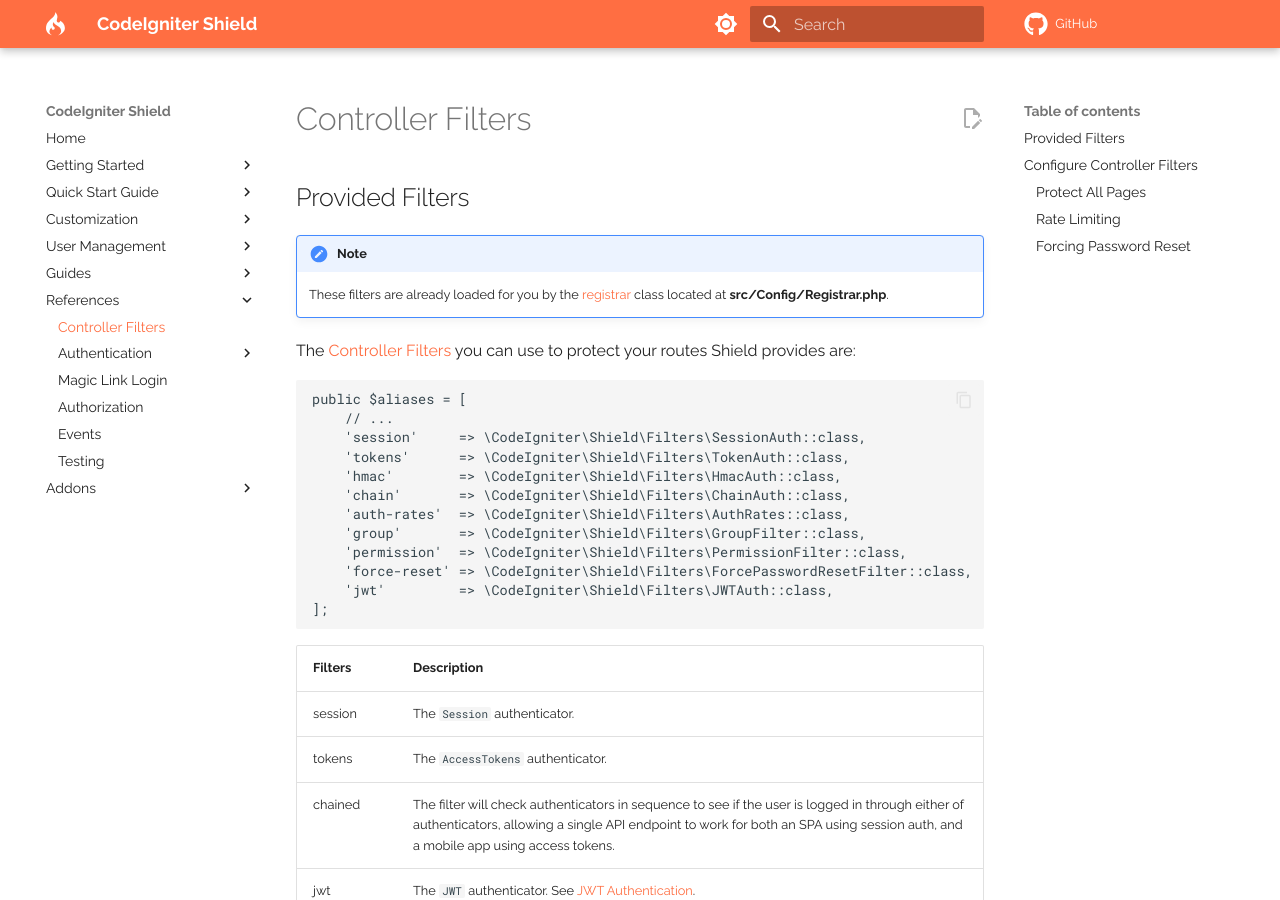
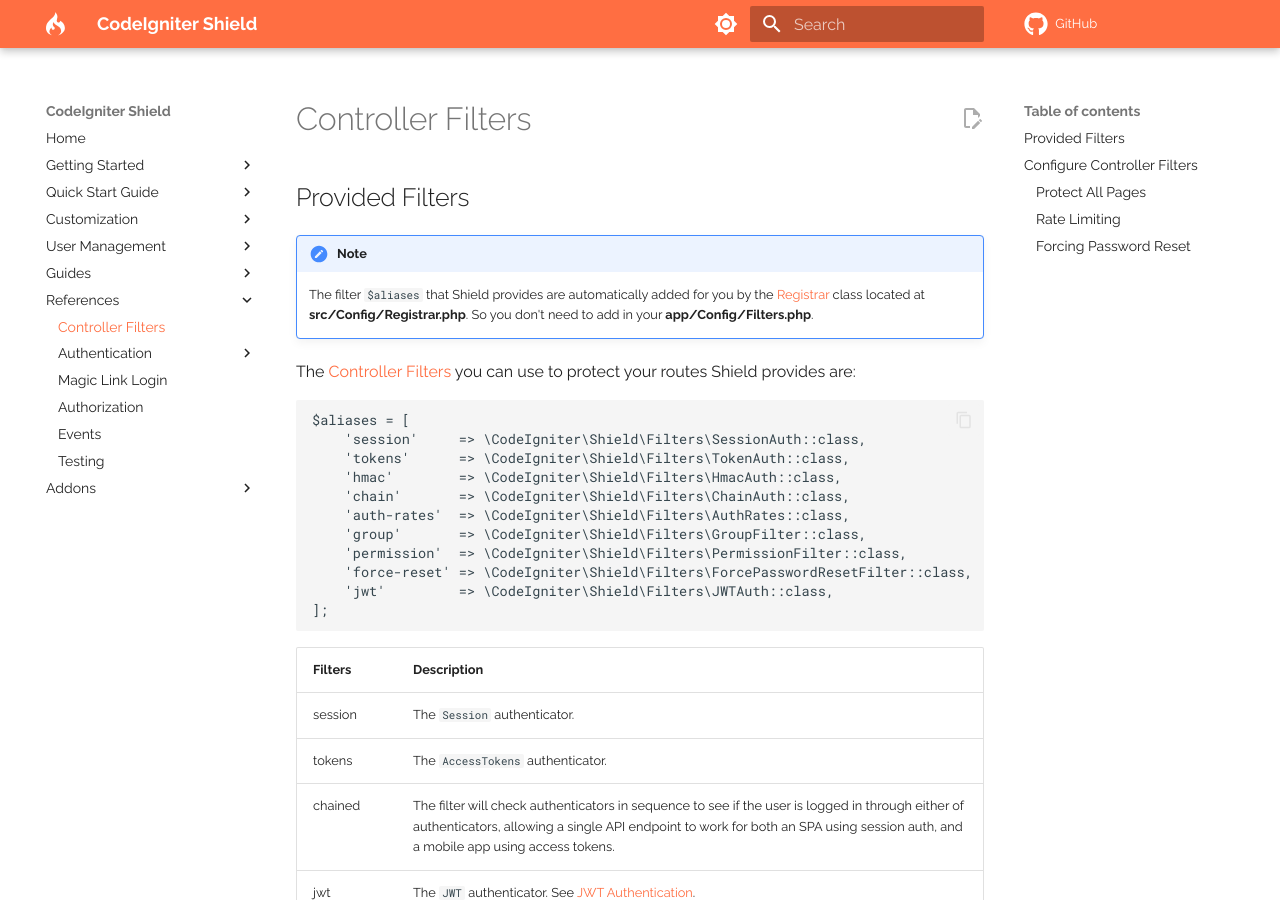
Before and after one commit to codeigniter4/shield, an MkDocs documentation site: the page built from docs/references/controller_filters.md, in a window 1280 px wide and 900 px high. Built offline with MkDocs 1.6.1 and Material for MkDocs 9.7.7, drawn with Linux system fonts in a browser that asks for light colours; comment, search, counter and statistics services are not loaded; a style sheet for code colours, icons or effects is not loaded.

Commit message:
docs: improve expression

````diff
--- a/docs/references/controller_filters.md
+++ b/docs/references/controller_filters.md
@@ -4,13 +4,15 @@
 
 !!! note
 
-    These filters are already loaded for you by the [registrar](https://codeigniter.com/user_guide/general/configuration.html#registrars) class located at **src/Config/Registrar.php**.
+    The filter `$aliases` that Shield provides are automatically added for you by the
+    [Registrar](https://codeigniter.com/user_guide/general/configuration.html#registrars)
+    class located at **src/Config/Registrar.php**. So you don't need to add in
+    your **app/Config/Filters.php**.
 
 The [Controller Filters](https://codeigniter.com/user_guide/incoming/filters.html) you can use to protect your routes Shield provides are:
 
 ```php
-public $aliases = [
-    // ...
+$aliases = [
     'session'     => \CodeIgniter\Shield\Filters\SessionAuth::class,
     'tokens'      => \CodeIgniter\Shield\Filters\TokenAuth::class,
     'hmac'        => \CodeIgniter\Shield\Filters\HmacAuth::class,
````
